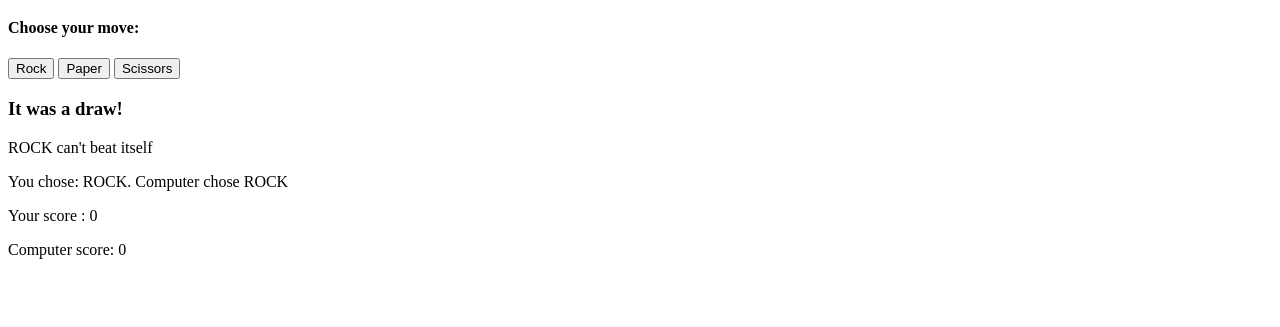
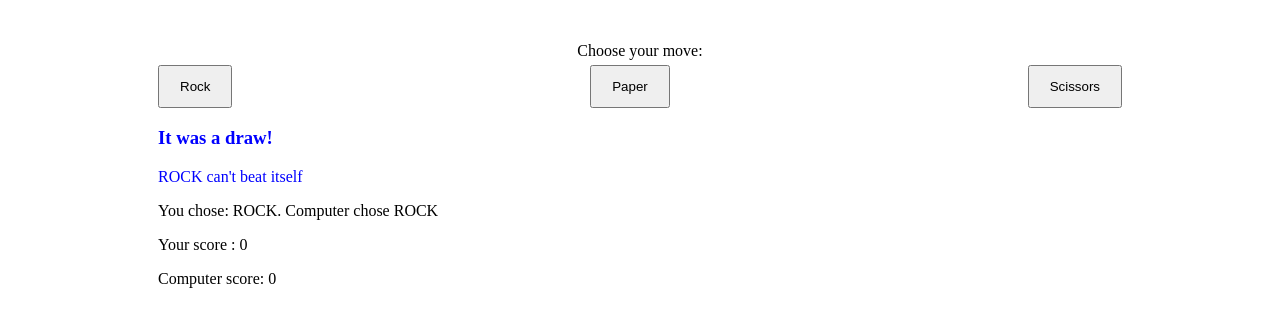
Before and after one commit to AryanAtif/rock-paper-scissors, a plain HTML site: page index.html in a window 1280 px wide. Both pictures are taken after a click on the button "Rock". Shown: the part 61-388 px from the top of the page. Drawn offline with Linux system fonts and the light colour scheme.

Commit message:
feat: add a basic flexbox style

```diff
--- a/index.html
+++ b/index.html
@@ -2,16 +2,21 @@
 <html lang="en">
   <head>
     <title>Rock Paper Scissors</title>
+    <link rel="stylesheet" type="text/css" href="style.css">
     <script src="rock-paper-scissors.js" defer> </script>
   </head>
   <body>
 
     <h1>Play Rock Paper Scissors!</h1>
-    <h4>Choose your move:</h4>
 
-      <button id = "rock">Rock</button>
-      <button id = "paper">Paper</button>
-      <button id = "scissors">Scissors</button>
+    <div class="game">
+      <div class="instruction">Choose your move:</div>
+      <div class="buttons">
+        <button id = "rock">Rock</button>
+        <button id = "paper">Paper</button>
+        <button id = "scissors">Scissors</button>
+      </div>
+    </div>
 
   </body>
 
--- a/rock-paper-scissors.js
+++ b/rock-paper-scissors.js
@@ -68,14 +68,18 @@ function display_result (human_selection, computer_selection, winner)
 {
   if (rounds_played >= 1) remove_previous_result ();
 
+  let game = document.querySelector (".game");
+
   let score_board = document.createElement("div");
   score_board.classList.add ("score_board");
-  document.body.appendChild (score_board);
+  game.appendChild (score_board);
 
   let result = document.createElement ("h3");
+  result.classList.add ("result");
   score_board.appendChild(result);
 
   let result_subtext = document.createElement ("p");
+  result_subtext.classList.add ("result_subtext");
   score_board.appendChild(result_subtext);
 
   let choices = document.createElement ("p");
--- /dev/null
+++ b/style.css
@@ -0,0 +1,40 @@
+.game
+{
+  display: flex;
+  flex-direction: column;
+  border: 2px black;
+  margin: 40px;
+  margin-left: 150px;
+  margin-right: 150px;
+
+}
+.buttons
+{
+  display: flex;
+  justify-content: space-between;
+}
+button
+{
+  padding: 12px;
+  padding-left: 20px;
+  padding-right: 20px;
+}
+.instruction
+{
+  align-self: center;
+  padding: 5px;
+}
+.score_board
+{
+
+}
+
+.result
+{
+  color: blue;
+}
+
+.result_subtext
+{
+  color: blue;
+}
```
Also changed, not shown: images/paper.png (added), images/rock.jpg (added), images/scissors.jpg (added).
